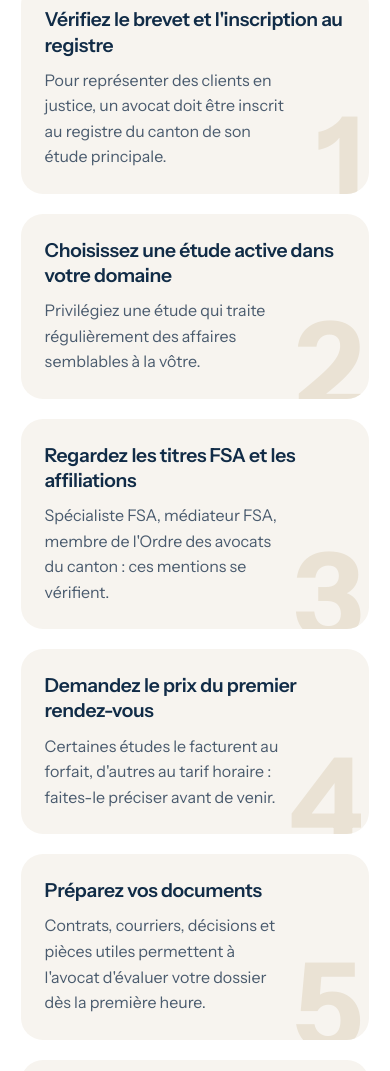
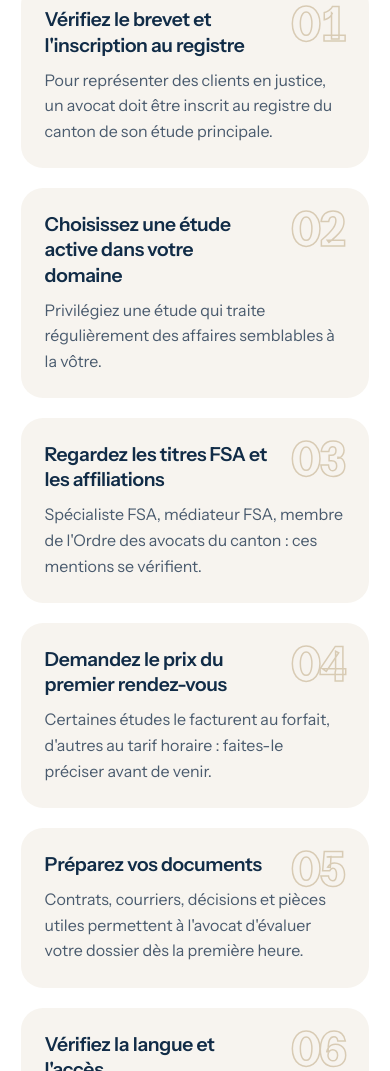
Before and after one commit to Ahmedayman74/guide-romand, a plain HTML site: page avocat/index.html in a window 390 px wide. Shown: the part 4147-5218 px from the top of the page. Drawn offline with Linux system fonts and the light colour scheme.

Commit message:
Comment bien choisir: outlined corner numbers
Step numbers shown as outlined filigree figures (01, 02...) in the top-right corner, fully visible, never overlapping the text; smaller on phones; amber outline on hover.

```diff
--- a/avocat/index.html
+++ b/avocat/index.html
@@ -347,32 +347,32 @@
         </header>
         <ol class="tile-grid tile-grid--3" data-reveal>   <!-- numbers shown as a watermark in each card -->
           <li class="tile tile--no-icon tile--numbered">
-            <span class="tile__watermark" aria-hidden="true">1</span>
+            <span class="tile__watermark" aria-hidden="true">01</span>
             <h3 class="tile__title"><span class="visually-hidden">1. </span>Vérifiez le brevet et l'inscription au registre</h3>
             <p class="tile__text">Pour représenter des clients en justice, un avocat doit être inscrit au registre du canton de son étude principale.</p>
           </li>
           <li class="tile tile--no-icon tile--numbered">
-            <span class="tile__watermark" aria-hidden="true">2</span>
+            <span class="tile__watermark" aria-hidden="true">02</span>
             <h3 class="tile__title"><span class="visually-hidden">2. </span>Choisissez une étude active dans votre domaine</h3>
             <p class="tile__text">Privilégiez une étude qui traite régulièrement des affaires semblables à la vôtre.</p>
           </li>
           <li class="tile tile--no-icon tile--numbered">
-            <span class="tile__watermark" aria-hidden="true">3</span>
+            <span class="tile__watermark" aria-hidden="true">03</span>
             <h3 class="tile__title"><span class="visually-hidden">3. </span>Regardez les titres FSA et les affiliations</h3>
             <p class="tile__text">Spécialiste FSA, médiateur FSA, membre de l'Ordre des avocats du canton : ces mentions se vérifient.</p>
           </li>
           <li class="tile tile--no-icon tile--numbered">
-            <span class="tile__watermark" aria-hidden="true">4</span>
+            <span class="tile__watermark" aria-hidden="true">04</span>
             <h3 class="tile__title"><span class="visually-hidden">4. </span>Demandez le prix du premier rendez-vous</h3>
             <p class="tile__text">Certaines études le facturent au forfait, d'autres au tarif horaire : faites-le préciser avant de venir.</p>
           </li>
           <li class="tile tile--no-icon tile--numbered">
-            <span class="tile__watermark" aria-hidden="true">5</span>
+            <span class="tile__watermark" aria-hidden="true">05</span>
             <h3 class="tile__title"><span class="visually-hidden">5. </span>Préparez vos documents</h3>
             <p class="tile__text">Contrats, courriers, décisions et pièces utiles permettent à l'avocat d'évaluer votre dossier dès la première heure.</p>
           </li>
           <li class="tile tile--no-icon tile--numbered">
-            <span class="tile__watermark" aria-hidden="true">6</span>
+            <span class="tile__watermark" aria-hidden="true">06</span>
             <h3 class="tile__title"><span class="visually-hidden">6. </span>Vérifiez la langue et l'accès</h3>
             <p class="tile__text">Plusieurs études conseillent aussi en allemand, en anglais ou en italien, et ont des bureaux dans plusieurs villes.</p>
           </li>
--- a/styles.css
+++ b/styles.css
@@ -1499,31 +1499,35 @@ html:not(.js) .hero-stage { --hs-scale: 0.66; }
 .service-card__title { font-size: var(--fs-h3); line-height: 1.3; letter-spacing: -0.015em; color: var(--navy); }
 .service-card__text { max-width: 56ch; margin-top: 0.625rem; color: var(--slate); }
 
-/* « Comment bien choisir »: the step number as a large, subtle watermark in the corner */
+/* « Comment bien choisir »: the step number as an outlined filigree figure (01, 02 …)
+   in the top-right corner — fully visible, never under the text */
 .tile--numbered {
+  --wm-size: 3rem;                       /* 48px on phones … */
+  --wm-inset: clamp(1.5rem, 1.25rem + 0.75vw, 2rem);   /* same as the card padding */
   position: relative;
   isolation: isolate;
-  overflow: hidden;
   transition: background-color var(--dur) var(--ease);
 }
-.tile--numbered > :not(.tile__watermark) { position: relative; z-index: 1; }   /* text always above the number */
-.tile--numbered .tile__text { padding-right: 3.5rem; }      /* keeps the text clear of the number */
+.tile--numbered .tile__title { padding-right: calc(var(--wm-size) * 1.3 + 0.75rem); }   /* room for the number */
+@media (min-width: 640px) { .tile--numbered { --wm-size: 4rem; } }   /* … 64px from tablet up */
 .tile__watermark {
   position: absolute;
-  right: 0.75rem;
-  bottom: -0.22em;                       /* partly cropped by the card's bottom edge */
-  z-index: 0;
-  font-size: clamp(7.5rem, 6rem + 3vw, 9.5rem);   /* ~120–150px */
+  top: calc(var(--wm-inset) - 0.125rem);
+  right: var(--wm-inset);
+  z-index: -1;
+  font-size: var(--wm-size);
   font-weight: 700;
-  line-height: 1;
-  letter-spacing: -0.05em;
-  color: #EAE2D4;                        /* slightly darker cream: decorative only */
+  line-height: 0.8;
+  letter-spacing: -0.04em;
+  font-variant-numeric: tabular-nums;
+  color: transparent;
+  -webkit-text-stroke: 1.5px #D8CBB4;   /* outline figure, same line weight as the icons */
   pointer-events: none;
   user-select: none;
-  transition: color var(--dur) var(--ease);
+  transition: -webkit-text-stroke-color var(--dur) var(--ease);
 }
 .tile--numbered:hover { background: #F1EBE2; }
-.tile--numbered:hover .tile__watermark { color: rgba(237, 177, 67, 0.32); }   /* shifts to the amber accent */
+.tile--numbered:hover .tile__watermark { -webkit-text-stroke-color: var(--yellow); }
 /* Cards without icons (profession pages): every card the same height, in every row */
 @media (min-width: 640px) {
   .tile-grid:has(> .tile--no-icon) { grid-auto-rows: 1fr; row-gap: var(--tile-gap); margin-bottom: 0; }
```
Also changed, not shown: architecte/index.html (+6 -6 lines), fiduciaire/index.html (+6 -6 lines), paysagiste/index.html (+6 -6 lines), sanitaire/index.html (+6 -6 lines).
